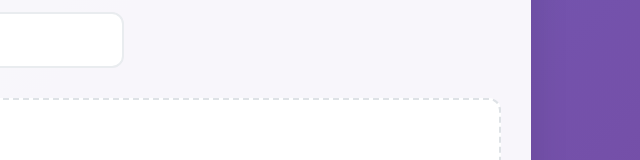
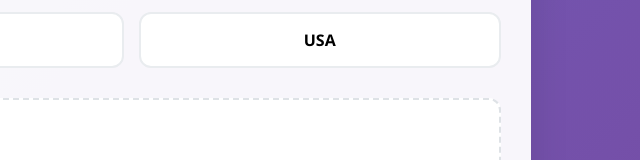
Before and after one commit to perryjobs/myiptv, a plain HTML site: page index.html in a window 1280 px wide. Shown: the part 2278-2438 px from the top of the page, 509-1149 px from the left. Drawn offline with Linux system fonts and the light colour scheme.

Commit message:
Update index.html

```diff
--- a/index.html
+++ b/index.html
@@ -433,7 +433,8 @@
                 { name: "USA", url: "http://fl3.moveonjoy.com/USA_Network/index.m3u8" },
                 { name: "VH1", url: "http://fl3.moveonjoy.com/VH1/index.m3u8" },
                 { name: "THE WEATHER CHANNEL", url: "http://fl3.moveonjoy.com/THE_WEATHER_CHANNEL/index.m3u8" },
-                { name: "Disney", url: "https://stream1.freetv.fun/fc506dff28b51176dcbbdeb3f9b2851b3690a6a59ecebfd14846ef24676ae0aa.ctv" }
+                { name: "Disney", url: "https://stream1.freetv.fun/fc506dff28b51176dcbbdeb3f9b2851b3690a6a59ecebfd14846ef24676ae0aa.ctv" },
+                { name: "USA", url: "https://stream1.freetv.fun/53c7860f44da8a135877220cc30b553c9f3c2b70aca3c5caa42891917a2b969d.ctv" }
             ];
 
             // Only load samples if no channels exist
```
